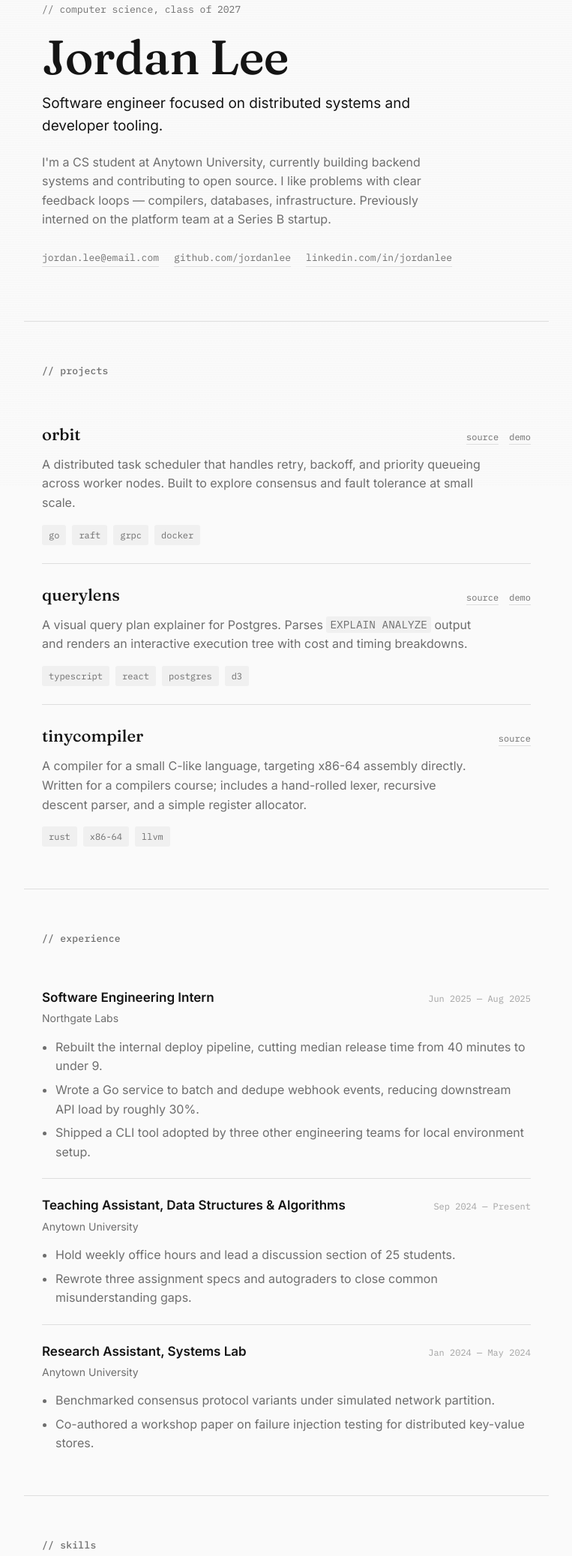
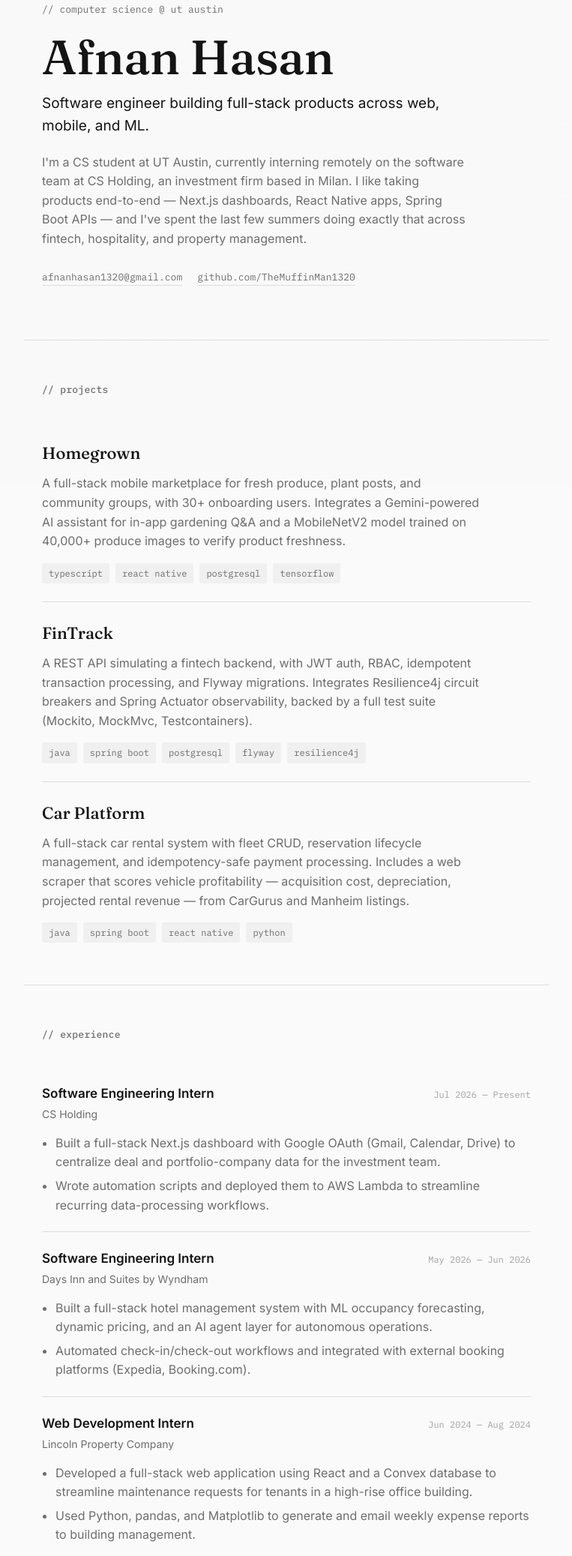
Before and after one commit to TheMuffinMan1320/personal-site, a plain HTML site: page index.html in a window 1280 px wide. Shown: the part 152-2227 px from the top of the page at 75% size, without its empty margins (258-1021 px from the left). Drawn offline with Linux system fonts and the light colour scheme.

Commit message:
created mimalistic personal website

```diff
--- a/index.html
+++ b/index.html
@@ -3,8 +3,8 @@
 <head>
 <meta charset="UTF-8">
 <meta name="viewport" content="width=device-width, initial-scale=1.0">
-<title>Jordan Lee — Software Engineer</title>
-<meta name="description" content="Computer science student and software engineer. Projects, experience, and skills.">
+<title>Afnan Hasan — Software Engineer</title>
+<meta name="description" content="Afnan Hasan — CS student at UT Austin and software engineer. Full-stack projects, internship experience, and skills.">
 <link rel="preconnect" href="https://fonts.googleapis.com">
 <link rel="preconnect" href="https://fonts.gstatic.com" crossorigin>
 <link href="https://fonts.googleapis.com/css2?family=Fraunces:opsz,wght@9..144,400;9..144,500;9..144,600&family=Inter:wght@400;500;600&family=IBM+Plex+Mono:wght@400;500&display=swap" rel="stylesheet">
@@ -15,13 +15,14 @@
 <div class="scanline" aria-hidden="true"></div>
 
 <header class="topbar">
-  <span class="prompt">guest@jordanlee:~$</span>
+  <span class="prompt">guest@afnanhasan:~$</span>
   <button class="nav-toggle" id="navToggle" aria-label="Toggle navigation" aria-expanded="false">
     <span></span><span></span><span></span>
   </button>
   <nav class="nav" id="nav">
     <a href="#projects">~/projects</a>
     <a href="#experience">~/experience</a>
+    <a href="#education">~/education</a>
     <a href="#skills">~/skills</a>
     <a href="#contact">~/contact</a>
     <a href="resume.pdf" class="nav-resume">resume.pdf</a>
@@ -31,19 +32,19 @@
 <main>
 
   <section class="hero" id="top">
-    <p class="eyebrow">// computer science, class of 2027</p>
-    <h1 class="hero-name">Jordan Lee<span class="cursor" aria-hidden="true"></span></h1>
-    <p class="hero-role">Software engineer focused on distributed systems and developer tooling.</p>
+    <p class="eyebrow">// computer science @ ut austin</p>
+    <h1 class="hero-name">Afnan Hasan<span class="cursor" aria-hidden="true"></span></h1>
+    <p class="hero-role">Software engineer building full-stack products across web, mobile, and ML.</p>
     <p class="hero-bio">
-      I'm a CS student at Anytown University, currently building backend systems
-      and contributing to open source. I like problems with clear feedback loops —
-      compilers, databases, infrastructure. Previously interned on the platform
-      team at a Series B startup.
+      I'm a CS student at UT Austin, currently interning remotely on the software
+      team at CS Holding, an investment firm based in Milan. I like taking products
+      end-to-end — Next.js dashboards, React Native apps, Spring Boot APIs — and
+      I've spent the last few summers doing exactly that across fintech, hospitality,
+      and property management.
     </p>
     <div class="hero-links">
-      <a href="mailto:jordan.lee@email.com">jordan.lee@email.com</a>
-      <a href="https://github.com/jordanlee" target="_blank" rel="noopener">github.com/jordanlee</a>
-      <a href="https://linkedin.com/in/jordanlee" target="_blank" rel="noopener">linkedin.com/in/jordanlee</a>
+      <a href="mailto:afnanhasan1320@gmail.com">afnanhasan1320@gmail.com</a>
+      <a href="https://github.com/TheMuffinMan1320" target="_blank" rel="noopener">github.com/TheMuffinMan1320</a>
     </div>
   </section>
 
@@ -52,54 +53,46 @@
 
     <article class="project">
       <div class="project-head">
-        <h3>orbit</h3>
-        <div class="project-links">
-          <a href="#" target="_blank" rel="noopener">source</a>
-          <a href="#" target="_blank" rel="noopener">demo</a>
-        </div>
+        <h3>Homegrown</h3>
       </div>
       <p class="project-desc">
-        A distributed task scheduler that handles retry, backoff, and priority
-        queueing across worker nodes. Built to explore consensus and fault
-        tolerance at small scale.
+        A full-stack mobile marketplace for fresh produce, plant posts, and community
+        groups, with 30+ onboarding users. Integrates a Gemini-powered AI assistant
+        for in-app gardening Q&amp;A and a MobileNetV2 model trained on 40,000+ produce
+        images to verify product freshness.
       </p>
       <ul class="tags">
-        <li>go</li><li>raft</li><li>grpc</li><li>docker</li>
+        <li>typescript</li><li>react native</li><li>postgresql</li><li>tensorflow</li>
       </ul>
     </article>
 
     <article class="project">
       <div class="project-head">
-        <h3>querylens</h3>
-        <div class="project-links">
-          <a href="#" target="_blank" rel="noopener">source</a>
-          <a href="#" target="_blank" rel="noopener">demo</a>
-        </div>
+        <h3>FinTrack</h3>
       </div>
       <p class="project-desc">
-        A visual query plan explainer for Postgres. Parses <code>EXPLAIN ANALYZE</code>
-        output and renders an interactive execution tree with cost and timing
-        breakdowns.
+        A REST API simulating a fintech backend, with JWT auth, RBAC, idempotent
+        transaction processing, and Flyway migrations. Integrates Resilience4j
+        circuit breakers and Spring Actuator observability, backed by a full test
+        suite (Mockito, MockMvc, Testcontainers).
       </p>
       <ul class="tags">
-        <li>typescript</li><li>react</li><li>postgres</li><li>d3</li>
+        <li>java</li><li>spring boot</li><li>postgresql</li><li>flyway</li><li>resilience4j</li>
       </ul>
     </article>
 
     <article class="project">
       <div class="project-head">
-        <h3>tinycompiler</h3>
-        <div class="project-links">
-          <a href="#" target="_blank" rel="noopener">source</a>
-        </div>
+        <h3>Car Platform</h3>
       </div>
       <p class="project-desc">
-        A compiler for a small C-like language, targeting x86-64 assembly directly.
-        Written for a compilers course; includes a hand-rolled lexer, recursive
-        descent parser, and a simple register allocator.
+        A full-stack car rental system with fleet CRUD, reservation lifecycle
+        management, and idempotency-safe payment processing. Includes a web scraper
+        that scores vehicle profitability — acquisition cost, depreciation, projected
+        rental revenue — from CarGurus and Manheim listings.
       </p>
       <ul class="tags">
-        <li>rust</li><li>x86-64</li><li>llvm</li>
+        <li>java</li><li>spring boot</li><li>react native</li><li>python</li>
       </ul>
     </article>
   </section>
@@ -111,42 +104,72 @@
       <div class="role-head">
         <div>
           <h3>Software Engineering Intern</h3>
-          <p class="role-org">Northgate Labs</p>
+          <p class="role-org">CS Holding</p>
         </div>
-        <p class="role-dates">Jun 2025 — Aug 2025</p>
+        <p class="role-dates">Jul 2026 — Present</p>
       </div>
       <ul class="role-points">
-        <li>Rebuilt the internal deploy pipeline, cutting median release time from 40 minutes to under 9.</li>
-        <li>Wrote a Go service to batch and dedupe webhook events, reducing downstream API load by roughly 30%.</li>
-        <li>Shipped a CLI tool adopted by three other engineering teams for local environment setup.</li>
+        <li>Built a full-stack Next.js dashboard with Google OAuth (Gmail, Calendar, Drive) to centralize deal and portfolio-company data for the investment team.</li>
+        <li>Wrote automation scripts and deployed them to AWS Lambda to streamline recurring data-processing workflows.</li>
       </ul>
     </article>
 
     <article class="role">
       <div class="role-head">
         <div>
-          <h3>Teaching Assistant, Data Structures & Algorithms</h3>
-          <p class="role-org">Anytown University</p>
+          <h3>Software Engineering Intern</h3>
+          <p class="role-org">Days Inn and Suites by Wyndham</p>
         </div>
-        <p class="role-dates">Sep 2024 — Present</p>
+        <p class="role-dates">May 2026 — Jun 2026</p>
       </div>
       <ul class="role-points">
-        <li>Hold weekly office hours and lead a discussion section of 25 students.</li>
-        <li>Rewrote three assignment specs and autograders to close common misunderstanding gaps.</li>
+        <li>Built a full-stack hotel management system with ML occupancy forecasting, dynamic pricing, and an AI agent layer for autonomous operations.</li>
+        <li>Automated check-in/check-out workflows and integrated with external booking platforms (Expedia, Booking.com).</li>
       </ul>
     </article>
 
     <article class="role">
       <div class="role-head">
         <div>
-          <h3>Research Assistant, Systems Lab</h3>
-          <p class="role-org">Anytown University</p>
+          <h3>Web Development Intern</h3>
+          <p class="role-org">Lincoln Property Company</p>
         </div>
-        <p class="role-dates">Jan 2024 — May 2024</p>
+        <p class="role-dates">Jun 2024 — Aug 2024</p>
       </div>
       <ul class="role-points">
-        <li>Benchmarked consensus protocol variants under simulated network partition.</li>
-        <li>Co-authored a workshop paper on failure injection testing for distributed key-value stores.</li>
+        <li>Developed a full-stack web application using React and a Convex database to streamline maintenance requests for tenants in a high-rise office building.</li>
+        <li>Used Python, pandas, and Matplotlib to generate and email weekly expense reports to building management.</li>
+      </ul>
+    </article>
+
+    <article class="role">
+      <div class="role-head">
+        <div>
+          <h3>Data Science Intern</h3>
+          <p class="role-org">The Samaritan Inn</p>
+        </div>
+        <p class="role-dates">Jun 2023 — Aug 2023</p>
+      </div>
+      <ul class="role-points">
+        <li>Used Python, pandas, and Matplotlib to analyze $160k+ in donations given to the homeless shelter.</li>
+        <li>Managed Salesforce to schedule, background check, and confirm 300+ volunteers, and budgeted a 4th of July event for all shelter residents.</li>
+      </ul>
+    </article>
+  </section>
+
+  <section class="section" id="education">
+    <h2 class="section-title">// education</h2>
+
+    <article class="role">
+      <div class="role-head">
+        <div>
+          <h3>Bachelor of Science, Computer Science</h3>
+          <p class="role-org">University of Texas at Austin — GPA 3.96/4.0</p>
+        </div>
+        <p class="role-dates">Aug 2025 — Present</p>
+      </div>
+      <ul class="tags">
+        <li>data structures & algorithms</li><li>computer architecture</li><li>discrete math</li><li>operating systems</li>
       </ul>
     </article>
   </section>
@@ -157,21 +180,21 @@
     <div class="skill-group">
       <p class="skill-label">languages</p>
       <ul class="tags">
-        <li>go</li><li>typescript</li><li>python</li><li>rust</li><li>c++</li><li>sql</li>
+        <li>java</li><li>python</li><li>c</li><li>javascript</li><li>typescript</li><li>html</li><li>css</li>
       </ul>
     </div>
 
     <div class="skill-group">
       <p class="skill-label">frameworks & tools</p>
       <ul class="tags">
-        <li>react</li><li>node</li><li>postgres</li><li>docker</li><li>kubernetes</li><li>git</li>
+        <li>spring boot</li><li>react</li><li>react native</li><li>postgresql</li><li>flyway</li><li>resilience4j</li><li>aws</li><li>docker</li><li>kubernetes</li>
       </ul>
     </div>
 
     <div class="skill-group">
-      <p class="skill-label">coursework</p>
+      <p class="skill-label">libraries</p>
       <ul class="tags">
-        <li>algorithms</li><li>operating systems</li><li>compilers</li><li>distributed systems</li><li>databases</li>
+        <li>pandas</li><li>numpy</li><li>tensorflow</li><li>pytorch</li><li>matplotlib</li><li>streamlit</li>
       </ul>
     </div>
   </section>
@@ -181,10 +204,9 @@
 <footer class="footer" id="contact">
   <p class="footer-prompt">// contact</p>
   <div class="footer-links">
-    <a href="mailto:jordan.lee@email.com">jordan.lee@email.com</a>
-    <a href="https://github.com/jordanlee" target="_blank" rel="noopener">github</a>
-    <a href="https://linkedin.com/in/jordanlee" target="_blank" rel="noopener">linkedin</a>
-    <a href="resume.pdf">resume</a>
+    <a href="mailto:afnanhasan1320@gmail.com">afnanhasan1320@gmail.com</a>
+    <a href="tel:+14693831991">469-383-1991</a>
+    <a href="https://github.com/TheMuffinMan1320" target="_blank" rel="noopener">github</a>
   </div>
   <p class="footer-meta">Built from scratch, no framework. Last updated 2026.</p>
 </footer>
--- a/styles.css
+++ b/styles.css
@@ -148,7 +148,7 @@
 /* ---------------------------------------------
    Layout
 --------------------------------------------- */
-main, .footer, .topbar {
+main, .footer {
   position: relative;
   z-index: 1;
 }
@@ -372,6 +372,11 @@
   margin: 0 0 10px;
 }
 
+/* Education entry: tags row directly follows role-head, no role-points in between */
+.role-head + .tags {
+  margin-top: 14px;
+}
+
 /* ---------------------------------------------
    Footer
 --------------------------------------------- */
```
